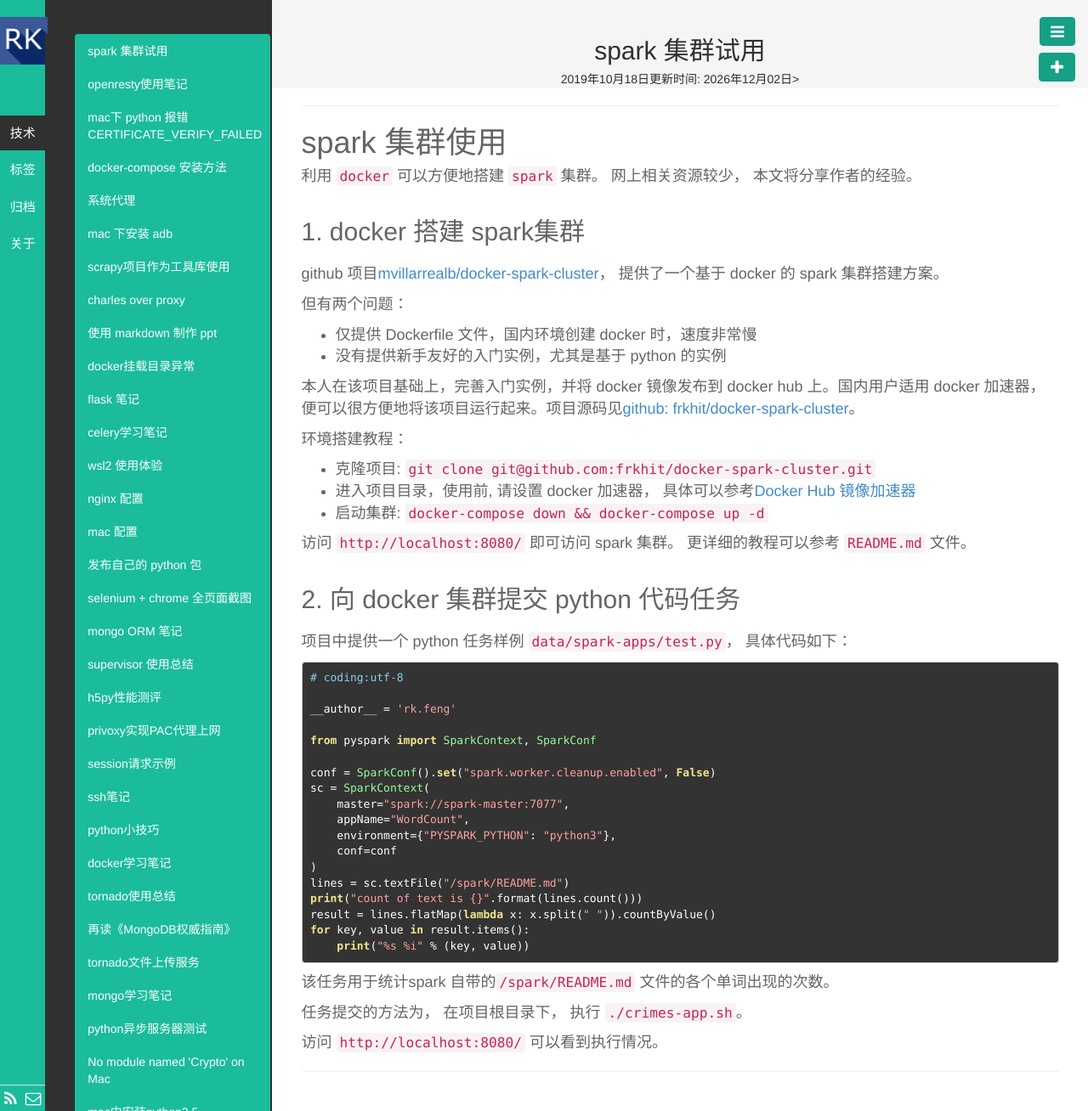
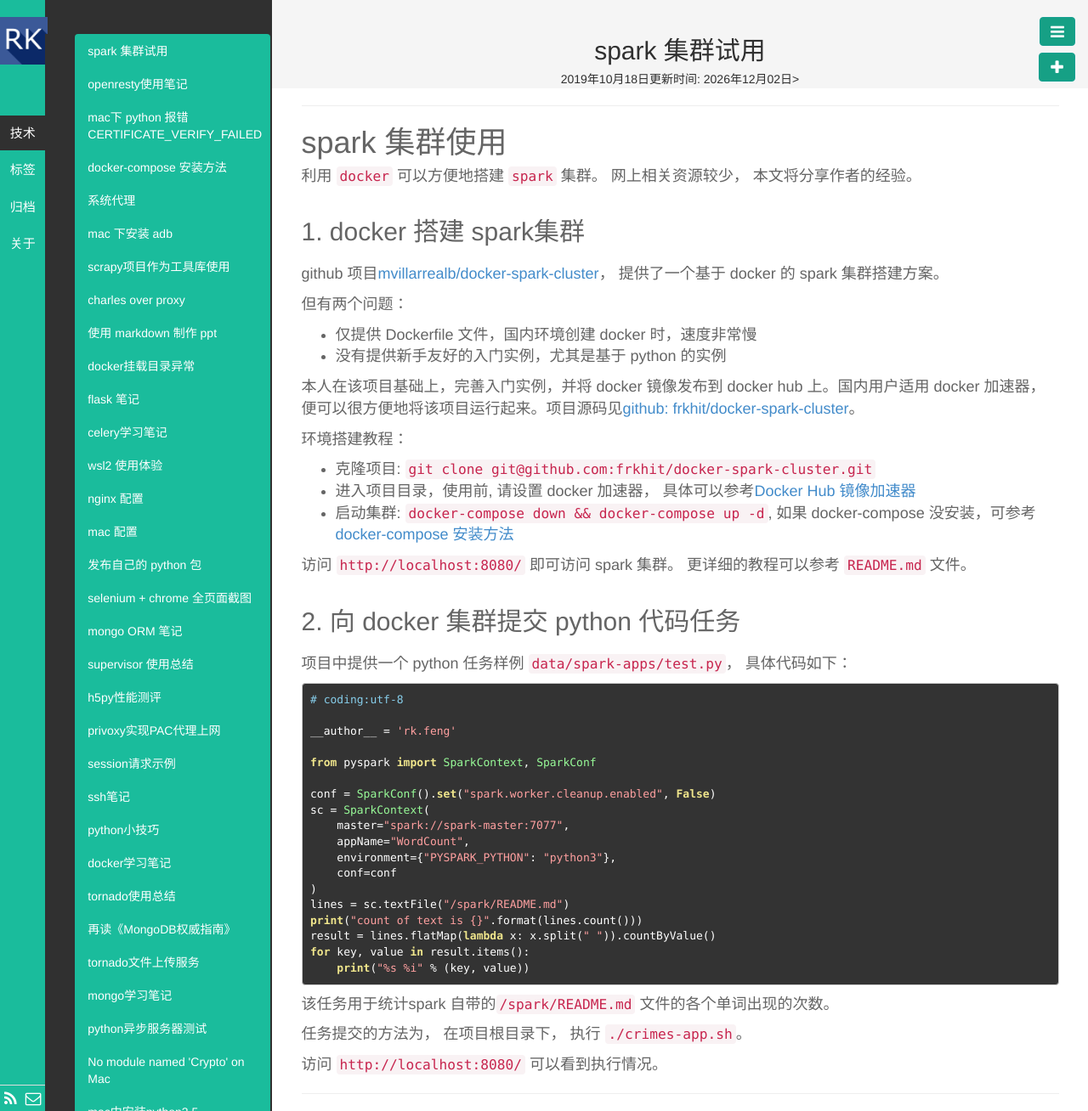
Before and after one commit to fengrk/frkhit.github.io, a Jekyll site: the page built from _posts/blog/2019-10-18-spark_cluster.md, in a window 1280 px wide. Shown: the whole page at 85% size. Built offline with Jekyll 4.4.1, drawn with Linux system fonts in a browser that asks for light colours.

Commit message:
update posts: spark_cluster

```diff
--- a/_posts/blog/2019-10-18-spark_cluster.md
+++ b/_posts/blog/2019-10-18-spark_cluster.md
@@ -27,7 +27,7 @@
 
 - 克隆项目: `git clone git@github.com:frkhit/docker-spark-cluster.git`
 - 进入项目目录，使用前, 请设置 docker 加速器， 具体可以参考[Docker Hub 镜像加速器](https://juejin.im/post/5cd2cf01f265da0374189441)
-- 启动集群: `docker-compose down && docker-compose up -d`
+- 启动集群: `docker-compose down && docker-compose up -d`, 如果 docker-compose 没安装，可参考[docker-compose 安装方法](https://blog.arkfeng.xyz/2019/10/14/docker_compose_install.html)
 
 访问 `http://localhost:8080/` 即可访问 spark 集群。 更详细的教程可以参考 `README.md` 文件。
 
```
